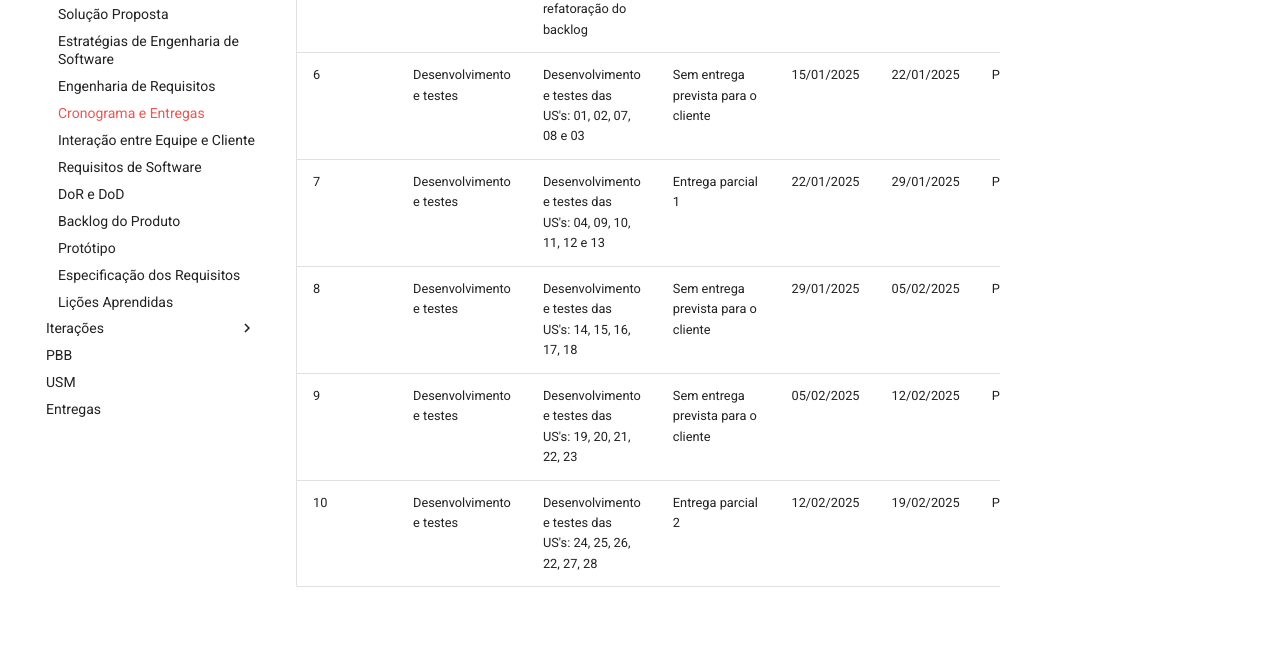
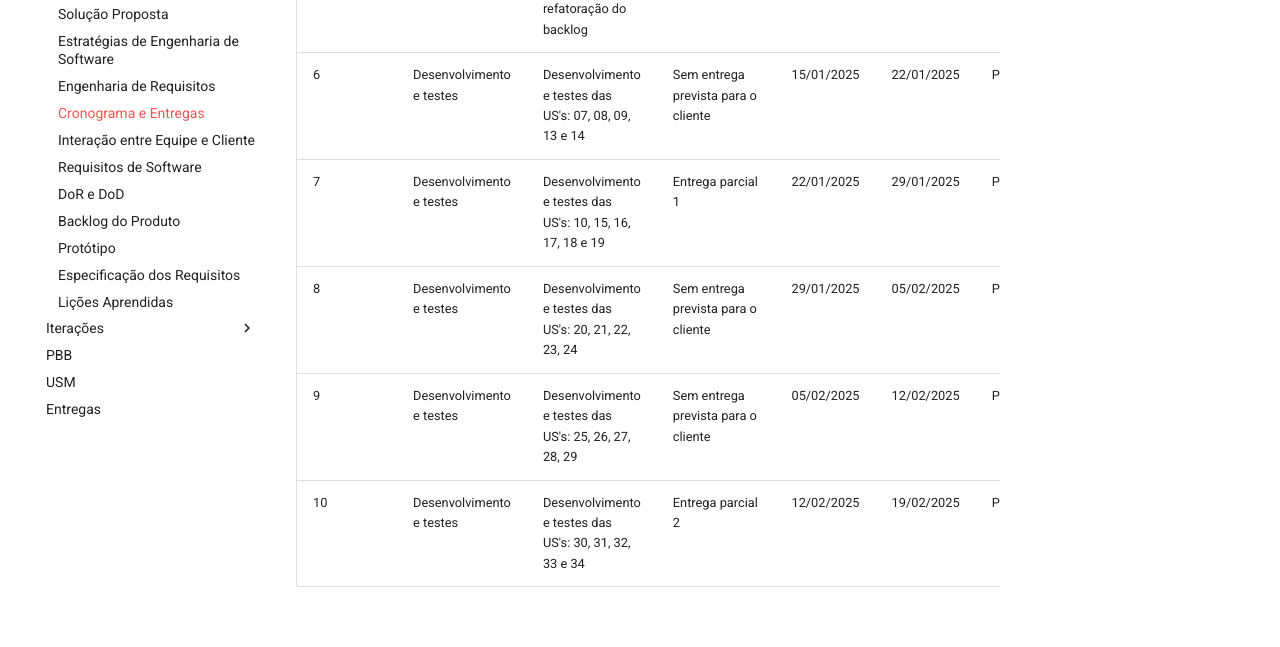
Before and after one commit to storch7/2024.2-T03-MicroData, an MkDocs documentation site: the page built from docs/visao_produto_projeto/cronograma.md, in a window 1280 px wide and 900 px high, scrolled down 1184 px. Shown: the part 193-840 px from the top of the window. Built offline with MkDocs 1.6.1 and Material for MkDocs 9.7.7, drawn with Linux system fonts in a browser that asks for light colours; comment, search, counter and statistics services are not loaded.

Commit message:
Correções de tabela

```diff
--- a/docs/visao_produto_projeto/cronograma.md
+++ b/docs/visao_produto_projeto/cronograma.md
@@ -10,11 +10,11 @@
 | 3        | Prototipação               | Prototipação das US's do backlog                                                     | Protótipo das US's: 01, 02, 07, 08, 03, 04, 09, 10, 11, 12, 13, 14, 15, 16, 17, 18 | 18/12/2024   | 01/01/2025 | Concluído |
 | 4        | Prototipação               | Prototipação das US's do backlog                                                     | Protótipo das US's: 19, 20, 21, 22, 23, 24, 25, 26, 22, 27, 28 | 01/01/2025   | 08/01/2025 | Concluído |
 | 5        | Desenvolvimento e testes   | Validação do protótipo e aplicação de correções pedidas pelo cliente e refatoração do backlog | Protótipo do MVP e backlog corrigido e atualizado    | 08/01/2025   | 15/01/2025 | Concluído |
-| 6        | Desenvolvimento e testes   | Desenvolvimento e testes das US's: 01, 02, 07, 08 e 03                                | Sem entrega prevista para o cliente                  | 15/01/2025   | 22/01/2025 | Pendente  |
-| 7        | Desenvolvimento e testes   | Desenvolvimento e testes das US's: 04, 09, 10, 11, 12 e 13                            | Entrega parcial 1                                    | 22/01/2025   | 29/01/2025 | Pendente  |
-| 8        | Desenvolvimento e testes   | Desenvolvimento e testes das US's: 14, 15, 16, 17, 18                                 | Sem entrega prevista para o cliente                  | 29/01/2025   | 05/02/2025 | Pendente  |
-| 9       | Desenvolvimento e testes   | Desenvolvimento e testes das US's: 19, 20, 21, 22, 23                                 | Sem entrega prevista para o cliente                  | 05/02/2025   | 12/02/2025 | Pendente  |
-| 10       | Desenvolvimento e testes   | Desenvolvimento e testes das US's: 24, 25, 26, 22, 27, 28                             | Entrega parcial 2                                    | 12/02/2025   | 19/02/2025 | Pendente  |
+| 6        | Desenvolvimento e testes   | Desenvolvimento e testes das US's: 07, 08, 09, 13 e 14                                | Sem entrega prevista para o cliente                  | 15/01/2025   | 22/01/2025 | Pendente  |
+| 7        | Desenvolvimento e testes   | Desenvolvimento e testes das US's: 10, 15, 16, 17, 18 e 19                            | Entrega parcial 1                                    | 22/01/2025   | 29/01/2025 | Pendente  |
+| 8        | Desenvolvimento e testes   | Desenvolvimento e testes das US's: 20, 21, 22, 23, 24                                 | Sem entrega prevista para o cliente                  | 29/01/2025   | 05/02/2025 | Pendente  |
+| 9       | Desenvolvimento e testes   | Desenvolvimento e testes das US's: 25, 26, 27, 28, 29                                 | Sem entrega prevista para o cliente                  | 05/02/2025   | 12/02/2025 | Pendente  |
+| 10       | Desenvolvimento e testes   | Desenvolvimento e testes das US's: 30, 31, 32, 33 e 34                             | Entrega parcial 2                                    | 12/02/2025   | 19/02/2025 | Pendente  |
 
 
 
```
Also changed, not shown: docs/visao_produto_projeto/backlog_produto.md (+5 -4 lines).
